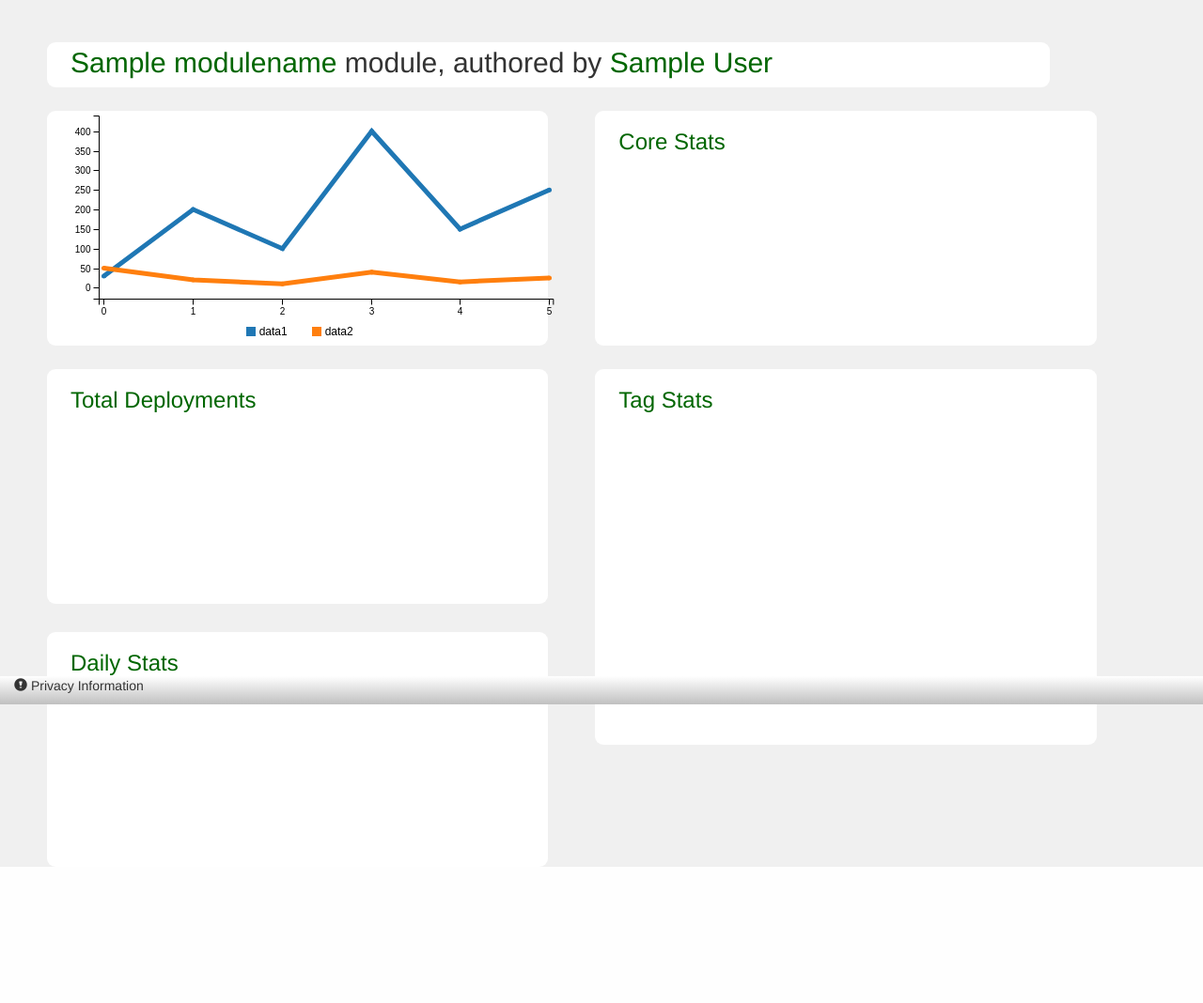
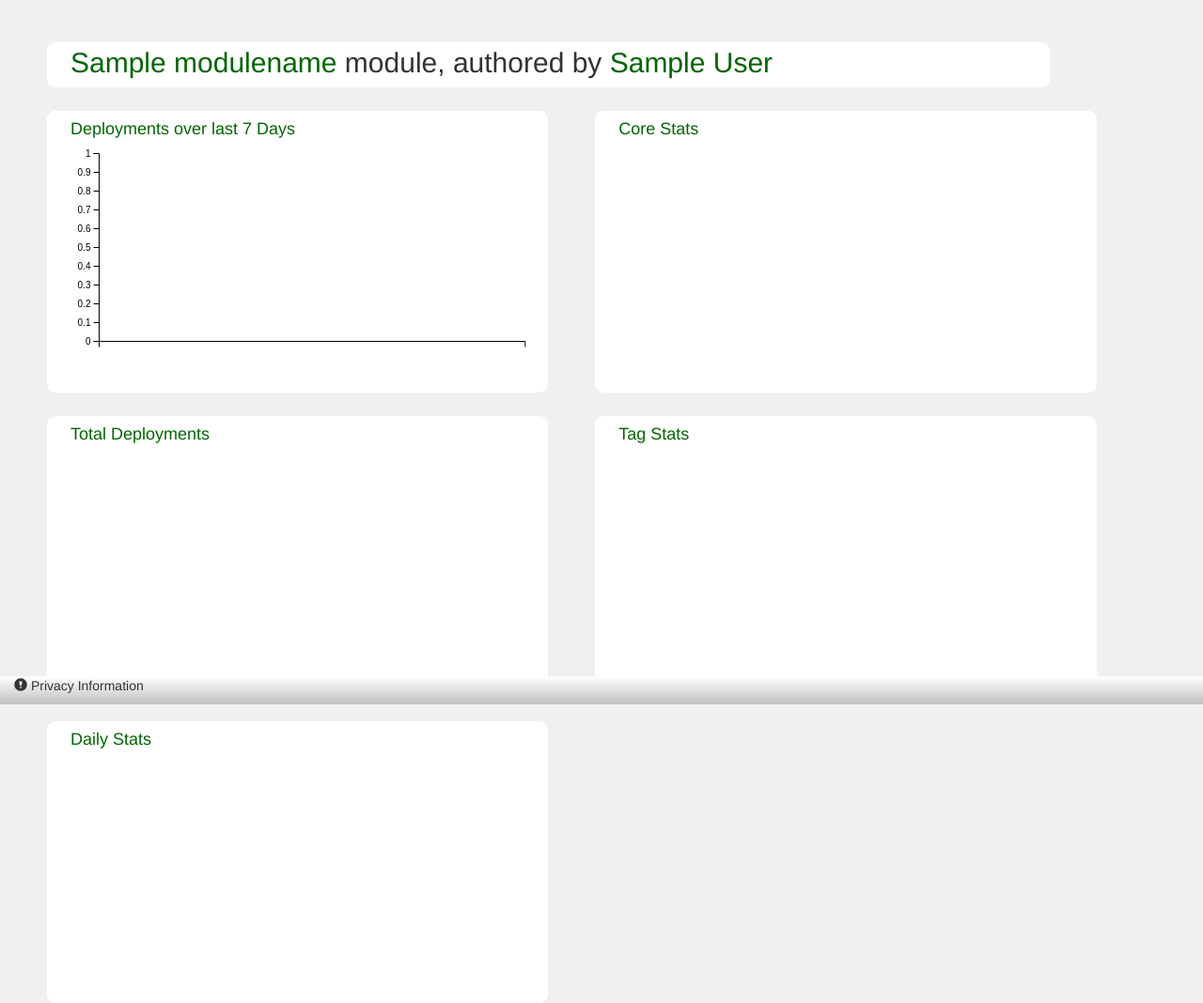
Before and after one commit to nibalizer/puppet-analytics, a Flask app: template puppetanalytics/templates/module.html in a window 1280 px wide. Shown: the part 50-1118 px from the top of the page at 94% size. Before the commit the page ends 973 px from the top, so only its background shows below. Run offline with Flask 2, Linux system fonts and the light colour scheme; the template is opened without the code that fills it: most values are stand-ins (such as "Sample title", 1, 10 or a date in 2020); some libraries are stand-ins or nearby versions.

Commit message:
Prepare deployment trends graph for module page
This commit adds the needed front and back end code to create
the deployment trends graph on the module page. This includes
changes to the backend in terms of data being sent to the template.

```diff
--- /dev/null
+++ b/puppetanalytics/static/js/graphs.js
@@ -0,0 +1,40 @@
+function createDeployTrendsGraph(divID, timeData, deployData) {
+  for (var i = 0; i < timeData.length; i++) {
+    timeData[i] = getTimeseriesFormat(timeData[i]);
+  }
+
+  timeData.unshift('date');
+  deployData.unshift('deploys');
+
+  var chart = c3.generate({
+    bindto: divID,
+    data: {
+      x: 'date',
+      x_format : '%Y%m%d', // default '%Y-%m-%d'
+      columns: [
+        timeData,
+        deployData,
+        ],
+    },
+    axis : {
+        x : {
+            type : 'timeseries'
+        }
+    }
+  });
+}
+
+function getTimeseriesFormat(timestamp) {
+  var aDate = new Date(timestamp * 1000);
+  var year  = aDate.getFullYear();
+  var month = aDate.getMonth() + 1;
+  var day   = aDate.getDate();
+
+  if(month < 10)
+    month = "0" + month;
+
+  if(day < 10)
+    day = "0" + day;
+
+  return(year.toString() + month.toString() + day.toString())
+}
--- a/puppetanalytics/static/style/charts.css
+++ b/puppetanalytics/static/style/charts.css
@@ -1,3 +1,3 @@
-#deployTrendsContainer .c3-line {
-  stroke-width: 5px;
+#deployTrendsGraph .c3-line {
+  stroke-width: 4px;
 }
--- a/puppetanalytics/static/style/style.css
+++ b/puppetanalytics/static/style/style.css
@@ -17,6 +17,10 @@ td { cursor: pointer }
   margin-top: 25px;
   border-radius: 9px;
   background-color: white;
+}
+
+#privacyModalLabel {
+  color: #006600;
 }
 
 .sectionTitle {
@@ -43,6 +47,11 @@ td { cursor: pointer }
   margin-left: 10px;
 }
 
+#deployTrendsGraph {
+  height: 85%;
+  width: 100%;
+}
+
 #moduleHitCount {
   margin-left: 20px;
 }
@@ -50,17 +59,9 @@ td { cursor: pointer }
 #deployTrendsContainer,
 #coreStatsContainer,
 #totalDeploysContainer,
-#dailyDeploysContainer {
-  height: 250px;
-}
-
-#dailyDeploysContainer {
-  margin-top: -120px;
-}
-
+#dailyDeploysContainer,
 #tagsChartContainer {
-  height: 400px;
-  display: inline;
+  height: 300px;
 }
 
 /* Bootstrap overrides */
--- a/puppetanalytics/templates/layout.html
+++ b/puppetanalytics/templates/layout.html
@@ -40,7 +40,7 @@
         <div class="modal-content">
           <div class="modal-header">
             <button type="button" class="close" data-dismiss="modal" aria-hidden="true">&times;</button>
-            <h4 class="modal-title" id="myModalLabel">Puppet Analytics Privacy Information</h4>
+            <h4 class="modal-title" id="privacyModalLabel">Puppet Analytics Privacy Information</h4>
           </div>
           <div class="modal-body">
             <p>About four years. I got tired of hearing how young I looked. I guess it's better to be lucky than good. You're going to be an interesting companion, Mr. Data. What? We're not at all alike! Some days you get the bear, and some days the bear gets you. Maybe if we felt any human loss as keenly as we feel one of those close to us, human history would be far less bloody. Mr. Worf, you do remember how to fire phasers? Besides, you look good in a dress. Computer, lights up! Shields up! Rrrrred alert!</p><br>
--- a/puppetanalytics/templates/module.html
+++ b/puppetanalytics/templates/module.html
@@ -1,37 +1,34 @@
 {% extends "layout.html" %}
 {% block body %}
+
+<script src="{{ url_for('static', filename='js/graphs.js') }}"></script>
 <div id='mainContentContainer'>
-
   <div id='moduleTitleContainer' class='col-md-10 container'>
     <h2><span class='emphasisWord'>{{ modulename }}</span> module, authored by <span class='emphasisWord'>{{ author }}</span></h2>
   </div>
 
   <div id='deployTrendsContainer' class='col-md-5 container'>
-    <h3 class='sectionTitle'>Deployment Trends</h3>
+    <h4 class='sectionTitle'>Deployments over last 7 Days</h4>
+    <div id='deployTrendsGraph'></div>
   </div>
   <div id='coreStatsContainer' class='col-md-5 container'>
-    <h3 class='sectionTitle'>Core Stats</h3>
+    <h4 class='sectionTitle'>Core Stats</h4>
   </div>
 
   <div id='totalDeploysContainer' class='col-md-5 container'>
-    <h3 class='sectionTitle'>Total Deployments</h3>
+    <h4 class='sectionTitle'>Total Deployments</h4>
   </div>
   <div id='tagsChartContainer' class='col-md-5 container'>
-    <h3 class='sectionTitle'>Tag Stats</h3>
+    <h4 class='sectionTitle'>Tag Stats</h4>
   </div>
 
   <div id='dailyDeploysContainer' class='col-md-5 container'>
-    <h3 class='sectionTitle'>Daily Stats</h3>
+    <h4 class='sectionTitle'>Daily Stats</h4>
   </div>
 </div>
-<script> var chart = c3.generate({
-    bindto: '#deployTrendsContainer',
-    data: {
-      columns: [
-        ['data1', 30, 200, 100, 400, 150, 250],
-        ['data2', 50, 20, 10, 40, 15, 25]
-      ]
-    }
-});
+<script>
+  $(document).ready(function() {
+    createDeployTrendsGraph("#deployTrendsGraph", {{ xs }}, {{ ys }})
+  })
 </script>
 {% endblock %}
```
